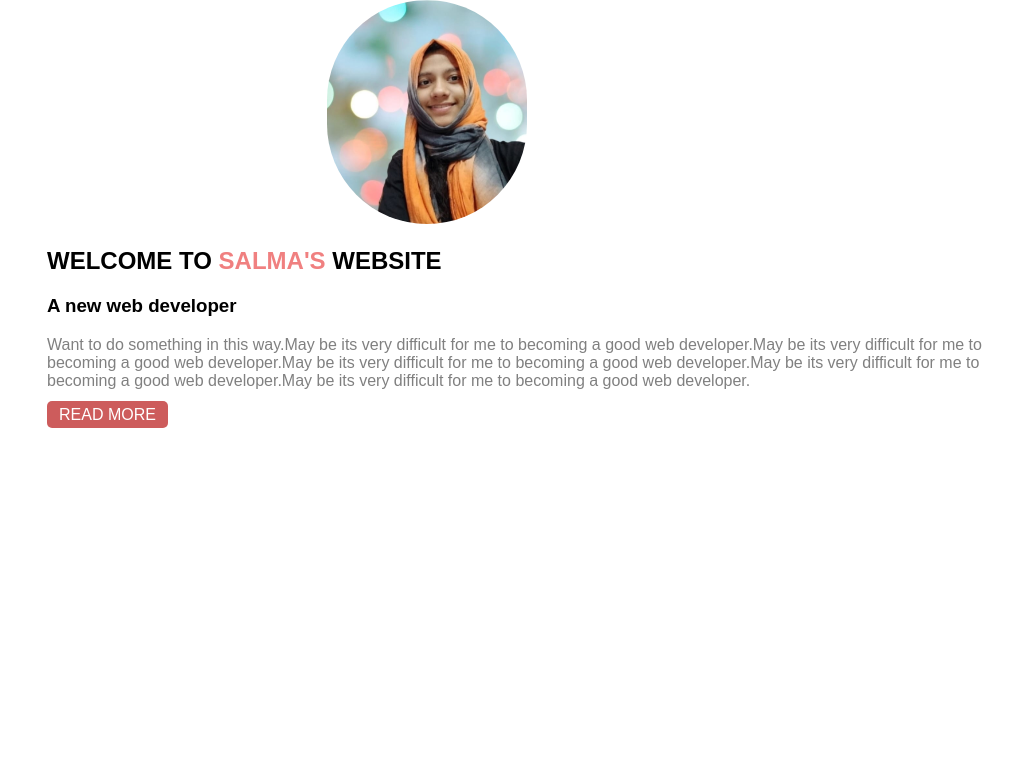
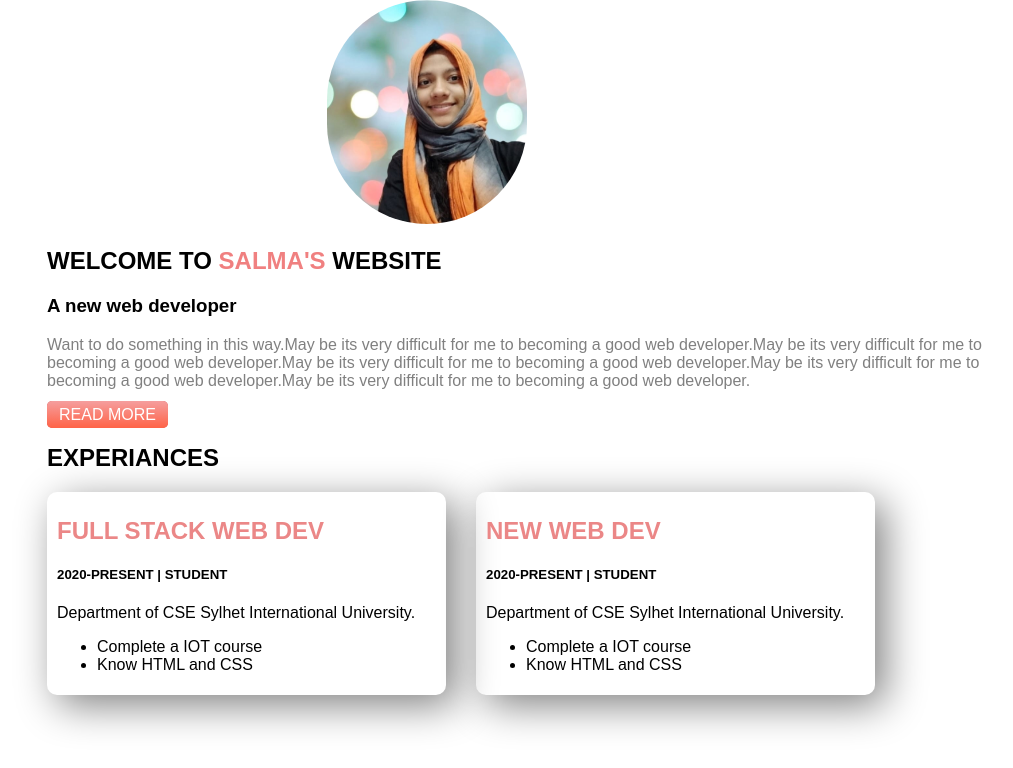
Before and after one commit to salma020/MyPortfolio, a plain HTML site: page index.html in a window 1280 px wide. Shown: the whole page, without its empty margins (113-1126 px from the left). Drawn offline with Linux system fonts and the light colour scheme.

Commit message:
well done

```diff
--- a/index.html
+++ b/index.html
@@ -18,5 +18,28 @@
         </div>
         <a class="btn" href="#">READ MORE</a>
     </section>
+    <section class="Middle-part">
+        <h2>EXPERIANCES</h2>
+        <div class="experiance">
+            <h2>FULL STACK WEB DEV</h2>
+            <h5>2020-PRESENT | STUDENT</h5>
+            <P>Department of CSE Sylhet International University.</P>
+            <ul>
+                <li>Complete a IOT course</li>
+                <li>Know HTML and CSS </li>
+            </ul>
+
+        </div>
+        <div class="experiance">
+            <h2>NEW WEB DEV</h2>
+            <h5>2020-PRESENT | STUDENT</h5>
+            <P>Department of CSE Sylhet International University.</P>
+            <ul>
+                <li>Complete a IOT course</li>
+                <li>Know HTML and CSS </li>
+            </ul>
+
+        </div>
+    </section>
 </body>
 </html>
--- a/style.css
+++ b/style.css
@@ -21,7 +21,20 @@ img{
 .btn{
     text-decoration: none;
     background-color: indianred;
+    background-image: linear-gradient(180deg,rgb(245, 158, 158),tomato);
     color:white;
     padding: 5px 12px;
     border-radius: 5px;
 }
+.experiance{
+    box-shadow: 10px 10px 40px gray;
+    width: 40%;
+    border-radius: 10px;
+    padding: 5px;
+    padding-left: 10px;
+    float: left;
+    margin-right: 30px;
+}
+.experiance h2{
+    color: rgb(235, 135, 135);
+}
```
